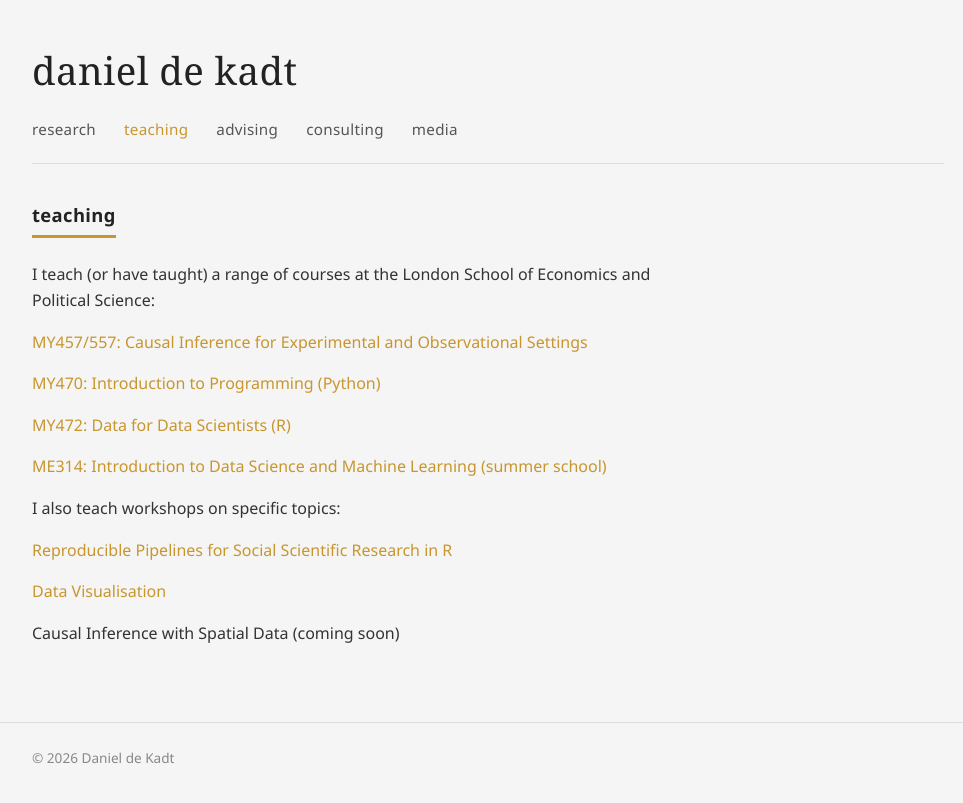
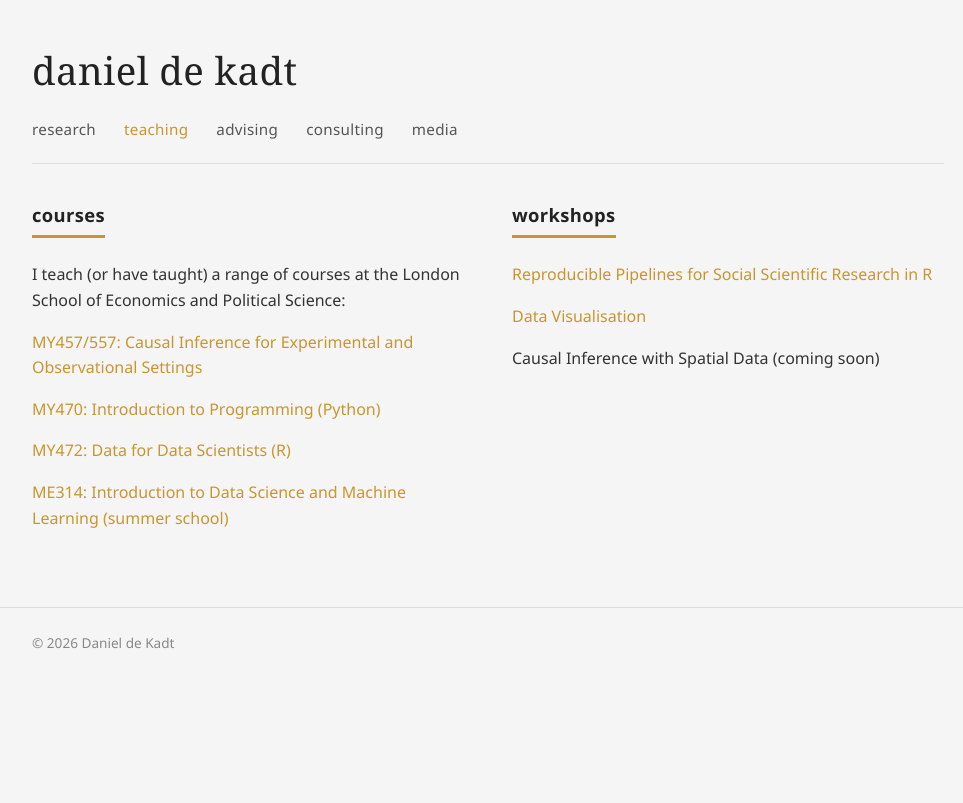
Before and after one commit to ddekadt/ddekadt.github.io, a Jekyll site: the page built from teaching.md, in a window 1280 px wide. Shown: the top 803 px of the page, without its empty margins (152-1115 px from the left). Built offline with Jekyll 4.4.1, drawn with Linux system fonts in a browser that asks for light colours.

Commit message:
teaching update

```diff
--- a/teaching.md
+++ b/teaching.md
@@ -5,9 +5,11 @@ nav: teaching
 permalink: /teaching
 ---
 
-<div class="page-content" markdown="1">
+<div class="research-columns">
 
-## teaching
+<div markdown="1">
+
+## courses
 
 I teach (or have taught) a range of courses at the London School of Economics and Political Science:
 
@@ -19,7 +21,11 @@ I teach (or have taught) a range of courses at the London School of Economics an
 
 [ME314: Introduction to Data Science and Machine Learning (summer school)](https://github.com/me314-lse)
 
-I also teach workshops on specific topics:
+</div>
+
+<div markdown="1">
+
+## workshops
 
 [Reproducible Pipelines for Social Scientific Research in R](https://github.com/ddekadt/MY560_reproducible_pipelines_R)
 
@@ -28,3 +34,5 @@ I also teach workshops on specific topics:
 Causal Inference with Spatial Data (coming soon)
 
 </div>
+
+</div>
```
